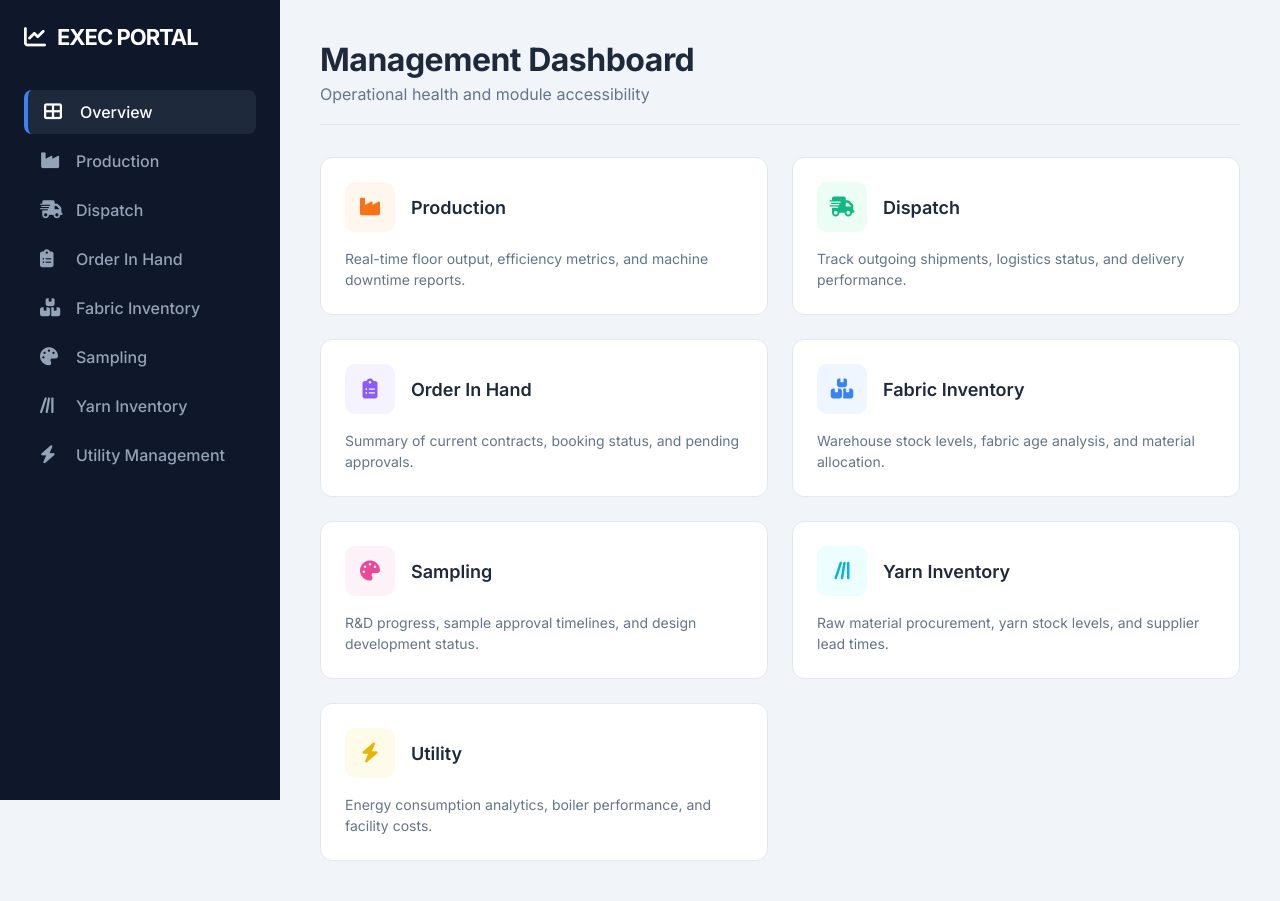
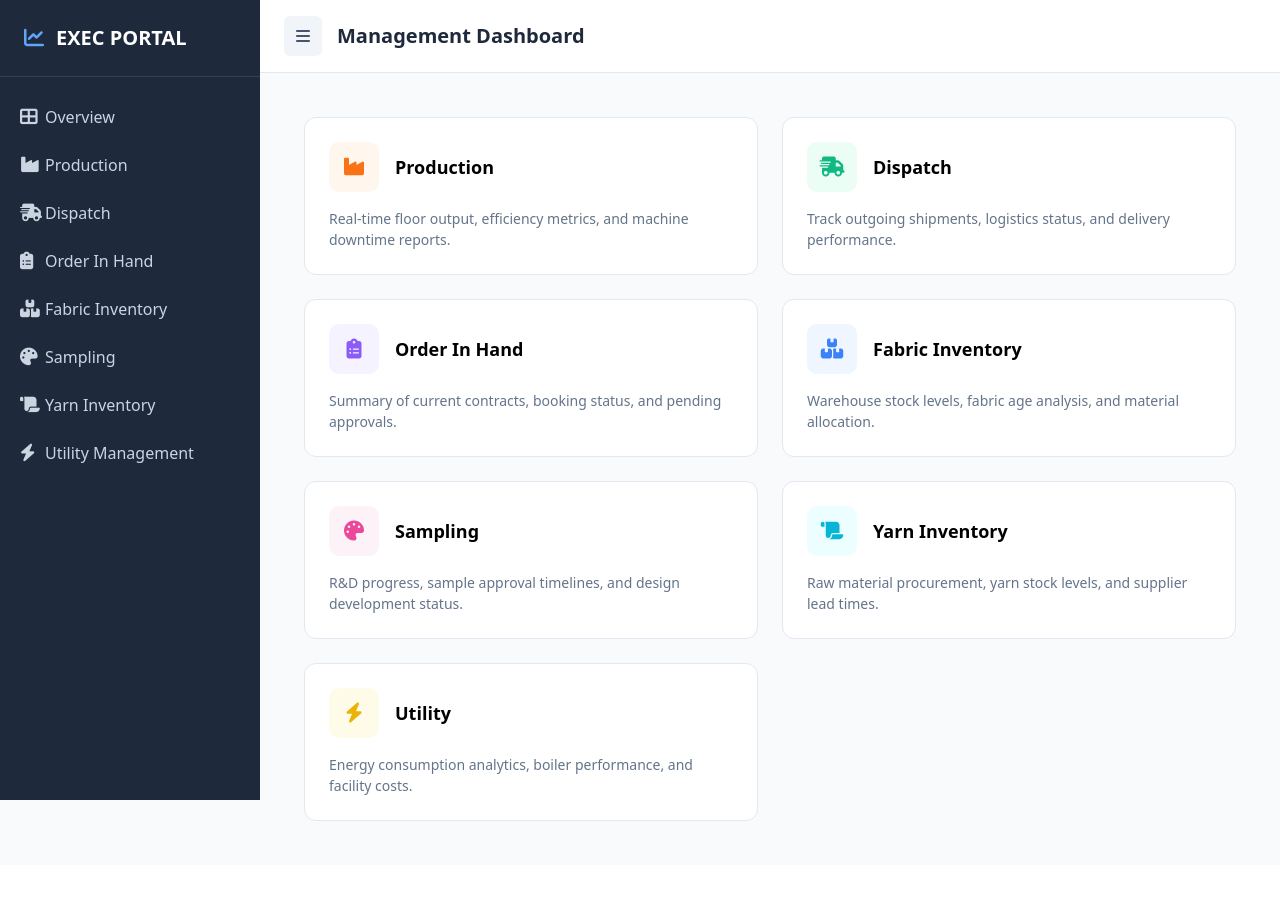
Before and after one commit to finnn3241-crypto/DJANGO-DASHBOARD, a Django app: page / in a window 1280 px wide. After the commit the page ends 821 px from the top, so only its background shows below. Run offline with Django 5.2, Linux system fonts and the light colour scheme; some libraries are stand-ins or nearby versions.

Commit message:
Main Page Updated

```diff
--- a/dashboard/templates/dashboard/mainPage/dashboard.html
+++ b/dashboard/templates/dashboard/mainPage/dashboard.html
@@ -1,133 +1,18 @@
-<!DOCTYPE html>
-<html lang="en">
-<head>
-    <meta charset="UTF-8">
-    <meta name="viewport" content="width=device-width, initial-scale=1.0">
-    <title>Executive Management Portal</title>
-    <link rel="stylesheet" href="https://cdnjs.cloudflare.com/ajax/libs/font-awesome/6.5.1/css/all.min.css">
-    <link href="https://fonts.googleapis.com/css2?family=Inter:wght@300;400;500;600;700&display=swap" rel="stylesheet">
+{% extends "dashboard/base.html" %}
+
+{% block content %}
 <style>
-        :root {
-            --sidebar-bg: #0f172a;
-            --sidebar-hover: #1e293b;
-            --main-bg: #f1f5f9;
-            --accent: #3b82f6;
-            --text-dark: #1e293b;
-            --text-light: #64748b;
-            --white: #ffffff;
-            --border: #e2e8f0;
-        }
-
-        * {
-            margin: 0;
-            padding: 0;
-            box-sizing: border-box;
-        }
-
-        body {
-            font-family: 'Inter', sans-serif;
-            background-color: var(--main-bg);
-            color: var(--text-dark);
-            display: flex;
-            min-height: 100vh;
-            overflow-x: hidden;
-        }
-
-        /* Responsive Sidebar */
-        .sidebar {
-            width: 280px;
-            background-color: var(--sidebar-bg);
-            color: var(--white);
-            display: flex;
-            flex-direction: column;
-            padding: 24px;
-            transition: all 0.3s ease;
-            position: fixed;
-            height: 100vh;
-            z-index: 1000;
-        }
-
-        .brand-logo {
-            font-size: 22px;
-            font-weight: 800;
-            margin-bottom: 40px;
-            color: var(--white);
-            letter-spacing: -1px;
-            display: flex;
-            align-items: center;
-            gap: 12px;
-        }
-
-        .nav-menu {
-            list-style: none;
-            flex-grow: 1;
-        }
-
-        .nav-item {
-            margin-bottom: 5px;
-        }
-
-        .nav-link {
-            display: flex;
-            align-items: center;
-            padding: 12px 16px;
-            color: #94a3b8;
-            text-decoration: none;
-            border-radius: 8px;
-            font-weight: 500;
-            transition: 0.2s;
-        }
-
-        .nav-link i {
-            width: 24px;
-            font-size: 18px;
-            margin-right: 12px;
-        }
-
-        .nav-link:hover, .nav-link.active {
-            background-color: var(--sidebar-hover);
-            color: var(--white);
-        }
-
-        .nav-link.active {
-            border-left: 4px solid var(--accent);
-        }
-
-        /* Main Layout Content */
-        .wrapper {
-            flex-grow: 1;
-            margin-left: 280px;
-            padding: 40px;
-            transition: all 0.3s ease;
-        }
-
-        .header {
-            margin-bottom: 32px;
-            border-bottom: 1px solid var(--border);
-            padding-bottom: 20px;
-        }
-
-        .header h1 {
-            font-size: 32px;
-            font-weight: 700;
-            letter-spacing: -0.5px;
-        }
-
-        .header p {
-            color: var(--text-light);
-            margin-top: 5px;
-        }
-
-        /* Dashboard Grid */
+    /* Specific styles for the Dashboard Cards only */
     .grid {
         display: grid;
         grid-template-columns: repeat(auto-fill, minmax(320px, 1fr));
         gap: 24px;
+        padding: 20px;
     }
 
     .card {
-            background: var(--white);
-            border: 1px solid var(--border);
+        background: white;
+        border: 1px solid #e2e8f0;
         border-radius: 12px;
         padding: 24px;
         text-decoration: none;
@@ -139,7 +24,7 @@
     }
 
     .card:hover {
-            border-color: var(--accent);
+        border-color: #3b82f6;
         box-shadow: 0 10px 25px -5px rgba(0,0,0,0.05);
         transform: translateY(-2px);
     }
@@ -169,11 +54,11 @@
 
     .card p {
         font-size: 14px;
-            color: var(--text-light);
+        color: #64748b;
         line-height: 1.5;
     }
 
-        /* Colors */
+    /* Module Colors */
     .c-prod { color: #f97316; background: #fff7ed; }
     .c-disp { color: #10b981; background: #ecfdf5; }
     .c-order { color: #8b5cf6; background: #f5f3ff; }
@@ -181,67 +66,10 @@
     .c-util { color: #eab308; background: #fefce8; }
     .c-samp { color: #ec4899; background: #fdf2f8; }
     .c-yarn { color: #06b6d4; background: #ecfeff; }
+</style>
 
-        /* Responsive Breakpoints */
-        @media (max-width: 1024px) {
-            .sidebar { width: 80px; padding: 20px 10px; }
-            .sidebar span, .brand-logo span { display: none; }
-            .wrapper { margin-left: 80px; }
-            .nav-link { justify-content: center; padding: 15px; }
-            .nav-link i { margin-right: 0; }
-        }
-
-        @media (max-width: 640px) {
-            .sidebar { display: none; }
-            .wrapper { margin-left: 0; padding: 20px; }
-            .grid { grid-template-columns: 1fr; }
-        }
-    </style>
-</head>
-<body>
-
-    <aside class="sidebar">
-        <div class="brand-logo">
-            <i class="fas fa-chart-line text-blue-500"></i>
-            <span>EXEC PORTAL</span>
-        </div>
-
-        <ul class="nav-menu">
-            <li class="nav-item">
-                <a href="#" class="nav-link active"><i class="fas fa-th-large"></i> <span>Overview</span></a>
-            </li>
-            <li class="nav-item">
-                <a href="/prod" class="nav-link"><i class="fas fa-industry"></i> <span>Production</span></a>
-            </li>
-            <li class="nav-item">
-                <a href="/dispatch" class="nav-link"><i class="fas fa-truck-fast"></i> <span>Dispatch</span></a>
-            </li>
-            <li class="nav-item">
-                <a href="/oih" class="nav-link"><i class="fas fa-clipboard-list"></i> <span>Order In Hand</span></a>
-            </li>
-            <li class="nav-item">
-                <a href="/fabric" class="nav-link"><i class="fas fa-boxes-stacked"></i> <span>Fabric Inventory</span></a>
-            </li>
-            <li class="nav-item">
-                <a href="/sample" class="nav-link"><i class="fas fa-palette"></i> <span>Sampling</span></a>
-            </li>
-            <li class="nav-item">
-                <a href="/yarn" class="nav-link"><i class="fa-solid fa-lines-leaning"></i> <span>Yarn Inventory</span></a>
-            </li>
-            <li class="nav-item">
-                <a href="/utility" class="nav-link"><i class="fas fa-bolt"></i> <span>Utility Management</span></a>
-            </li>
-        </ul>
-    </aside>
-
-    <main class="wrapper">
-        <header class="header">
-            <h1>Management Dashboard</h1>
-            <p>Operational health and module accessibility</p>
-        </header>
-
+<div class="p-6">
     <section class="grid">
-
         <a href="/prod" class="card">
             <div class="card-top">
                 <div class="icon-box c-prod"><i class="fas fa-industry"></i></div>
@@ -284,7 +112,7 @@
 
         <a href="/yarn" class="card">
             <div class="card-top">
-                    <div class="icon-box c-yarn"><i class="fa-solid fa-lines-leaning"></i></div>
+                <div class="icon-box c-yarn"><i class="fa-solid fa-scroll"></i></div>
                 <h2>Yarn Inventory</h2>
             </div>
             <p>Raw material procurement, yarn stock levels, and supplier lead times.</p>
@@ -297,9 +125,6 @@
             </div>
             <p>Energy consumption analytics, boiler performance, and facility costs.</p>
         </a>
-
     </section>
-    </main>
-
-</body>
-</html>
+</div>
+{% endblock %}
```
Lines whose indentation alone changed are shown as unchanged.
